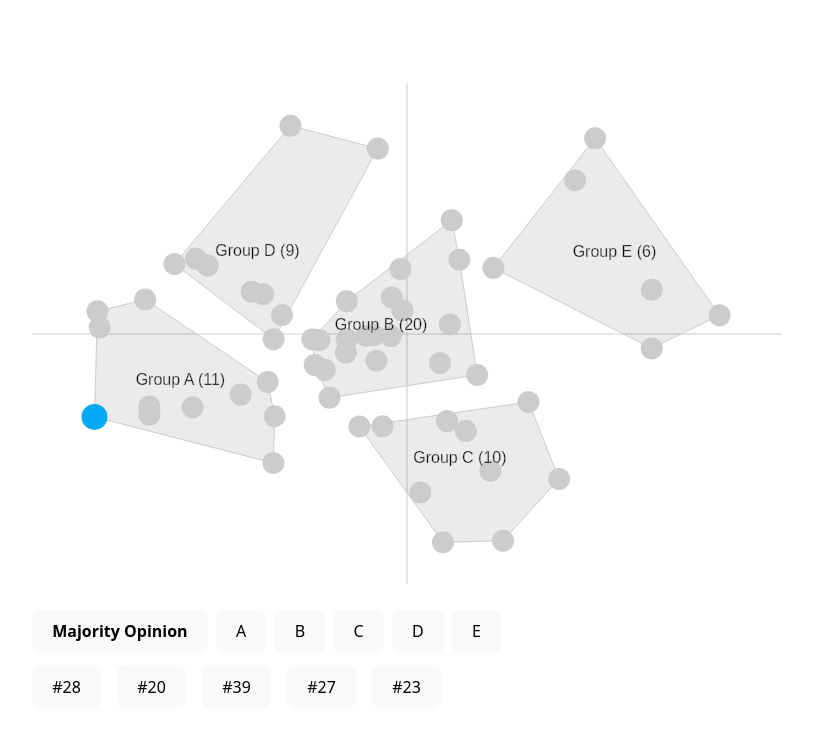
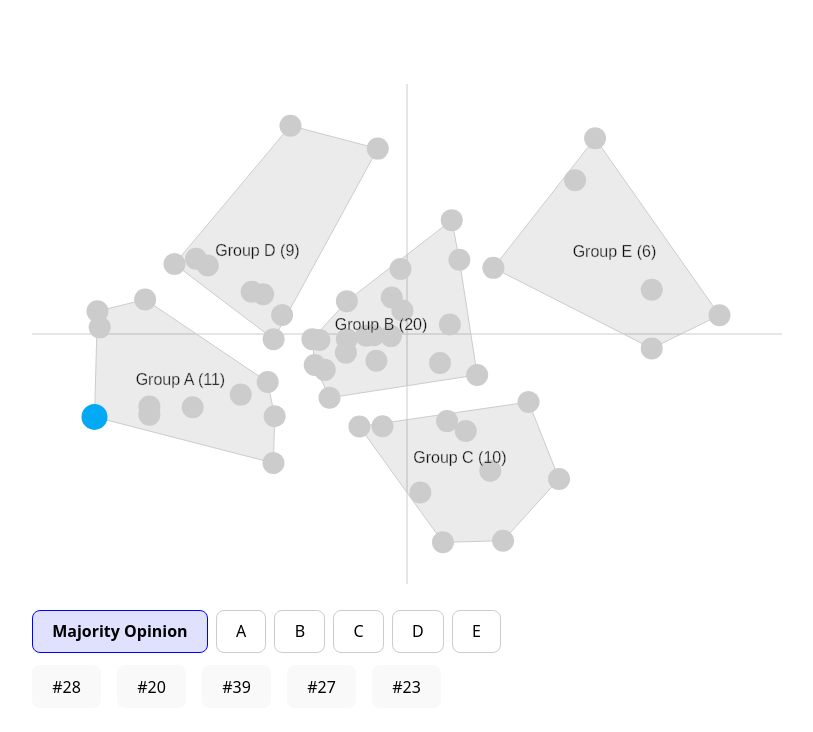
Before and after one commit to patcon/opinion-graph-demo, a React (Vite) app: page / in a window 1280 px wide. Shown: the top 732 px of the page, without its empty margins (233-1046 px from the left). Built offline with nearby package versions, Linux system fonts and the light colour scheme.

Commit message:
Add color matching on buttons.

```diff
--- a/src/components/StatementSelector.tsx
+++ b/src/components/StatementSelector.tsx
@@ -37,6 +37,8 @@ export function StatementSelector({
           onClick={() => setSelectedTab("majority")}
           style={{
             fontWeight: selectedTab === "majority" ? "bold" : "normal",
+              backgroundColor: selectedTab === "majority" ? "#0000FF1F" : "#fff",
+              borderColor: selectedTab === "majority" ? "#00f" : "#ccc",
           }}
         >
           Majority Opinion
@@ -47,6 +49,8 @@ export function StatementSelector({
             onClick={() => setSelectedTab(group.id ?? i)}
             style={{
               fontWeight: selectedTab === (group.id ?? i) ? "bold" : "normal",
+              backgroundColor: selectedTab === (group.id ?? i) ? "#0000FF1F" : "#fff",
+              borderColor: selectedTab === (group.is ?? i) ? "#00f" : "#ccc",
             }}
           >
             {String.fromCharCode(65 + i)}
```
